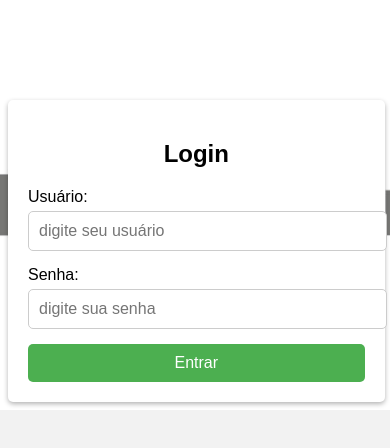
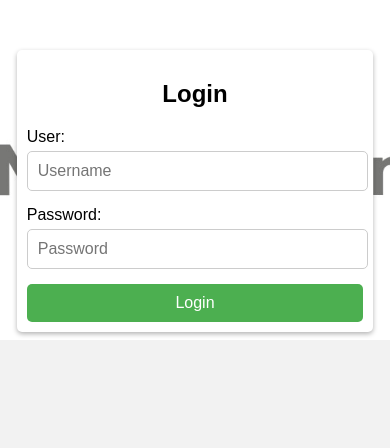
Before and after one commit to EuSouWill/deVmidTestWill, a plain HTML site: page index.html in a window 390 px wide. Drawn offline with Linux system fonts and the light colour scheme.

Commit message:
projeto finalizado

```diff
--- a/index.html
+++ b/index.html
@@ -63,9 +63,8 @@
     @media (max-width: 414px) {
       .container {
         width: 90%;
-      }
-      .input-group input {
-        width: 100%;
+        margin-top: 50px;
+        padding: 10px;
       }
     }
 
@@ -73,6 +72,8 @@
     @media (min-width: 415px) and (max-width: 768px) {
       .container {
         width: 70%;
+        margin-top: 80px;
+        padding: 15px;
       }
     }
 
@@ -88,14 +89,14 @@
   <div class="container">
     <h2>Login</h2>
     <div class="input-group">
-      <label for="username">Usuário:</label>
-      <input type="text" id="username" required placeholder="digite seu usuário">
+      <label for="username">User:</label>
+      <input type="text" id="username" required placeholder="Username ">
     </div>
     <div class="input-group">
-      <label for="password">Senha:</label>
-      <input type="password" id="password" required placeholder="digite sua senha" onkeydown="handleKeyDown(event)">
+      <label for="password">Password:</label>
+      <input type="password" id="password" required placeholder="Password" onkeydown="handleKeyDown(event)">
     </div>
-    <button class="btn" onclick="login()">Entrar</button>
+    <button class="btn" onclick="loginWithDelay()">Login</button>
   </div>
 
   <script>
@@ -117,7 +118,6 @@
       });
 
       if (usuarioEncontrado) {
-        ;
         sessionStorage.setItem('isLoggedIn', 'true');
         location.href = '/home.html';
       } else {
@@ -125,9 +125,14 @@
       }
     }
 
+    function loginWithDelay() {
+      // Simula o atraso de 1 segundo antes de chamar a função de login
+      setTimeout(login, 1000);
+    }
+
     function handleKeyDown(event) {
       if (event.keyCode === 13) {
-        login();
+        loginWithDelay();
       }
     }
   </script>
```
